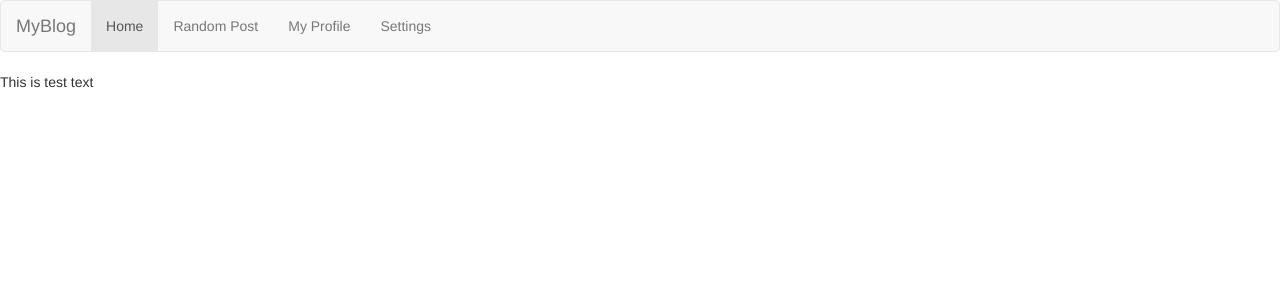
After one commit to Mat12311/Django_blog, a Django app: template blog/templates/base.html in a window 1280 px wide. The commit adds this page. Shown: the top 300 px of the page. Run offline with Django 4.2, Linux system fonts and the light colour scheme; the template is opened without the code that fills it, so the values that code supplies are empty; some libraries are stand-ins or nearby versions.

Commit message:
add navbar

```diff
--- /dev/null
+++ b/blog/templates/base.html
@@ -0,0 +1,47 @@
+<!DOCTYPE html>
+<html lang="en">
+<head>
+    <script src="https://cdnjs.cloudflare.com/ajax/libs/jquery/3.5.0/jquery.min.js" integrity="sha256-xNzN2a4ltkB44Mc/Jz3pT4iU1cmeR0FkXs4pru/JxaQ=" crossorigin="anonymous"></script>
+
+    {% load bootstrap3 %}
+    {% bootstrap_css %}
+    {% bootstrap_javascript %}
+    {% load static %}
+    <meta charset="utf-8">
+    <meta http-equiv="X-UA-Compatible" content="IE=edge">
+    <meta name="viewport" content="width=device-width, initial-scale=1">
+    <title>{% block title %}MyBlog {% endblock%}</title>
+</head>
+<body>
+<nav class="navbar navbar-default">
+  <div class="container-fluid">
+    <!-- Brand and toggle get grouped for better mobile display -->
+    <div class="navbar-header">
+      <button type="button" class="navbar-toggle collapsed" data-toggle="collapse" data-target="#bs-example-navbar-collapse-1" aria-expanded="false">
+        <span class="sr-only">Toggle navigation</span>
+        <span class="icon-bar"></span>
+        <span class="icon-bar"></span>
+        <span class="icon-bar"></span>
+      </button>
+      <a class="navbar-brand" href="#">MyBlog</a>
+    </div>
+
+    <!-- Collect the nav links, forms, and other content for toggling -->
+    <div class="collapse navbar-collapse" id="bs-example-navbar-collapse-1">
+      <ul class="nav navbar-nav">
+        <li class="active"><a href="/">Home <span class="sr-only">(current)</span></a></li>
+        <li><a href="#">Random Post</a></li>
+        <li><a href="#">My Profile</a></li>
+        <li><a href="#">Settings</a></li>
+      </ul>
+
+    </div><!-- /.navbar-collapse -->
+  </div><!-- /.container-fluid -->
+</nav>
+  <div id="content">
+    {% block content%}
+    This is test text
+    {% endblock%}
+  </div>
+</body>
+</html>
--- a/blog/templates/post.html
+++ b/blog/templates/post.html
@@ -1,3 +1,7 @@
+{% extends 'base.html '%}
+{% block title  %} MyBlog: {{ post.title}} {% endblock %}
+{% block content %}
+
 <a href="/">Back to index</a> <br>
 
 
@@ -5,3 +9,5 @@
 <div>
   {{ post.content}}
 </div>
+
+{% endblock%}
```
Also changed, not shown: blog/templates/index.html (+3 -7 lines).
